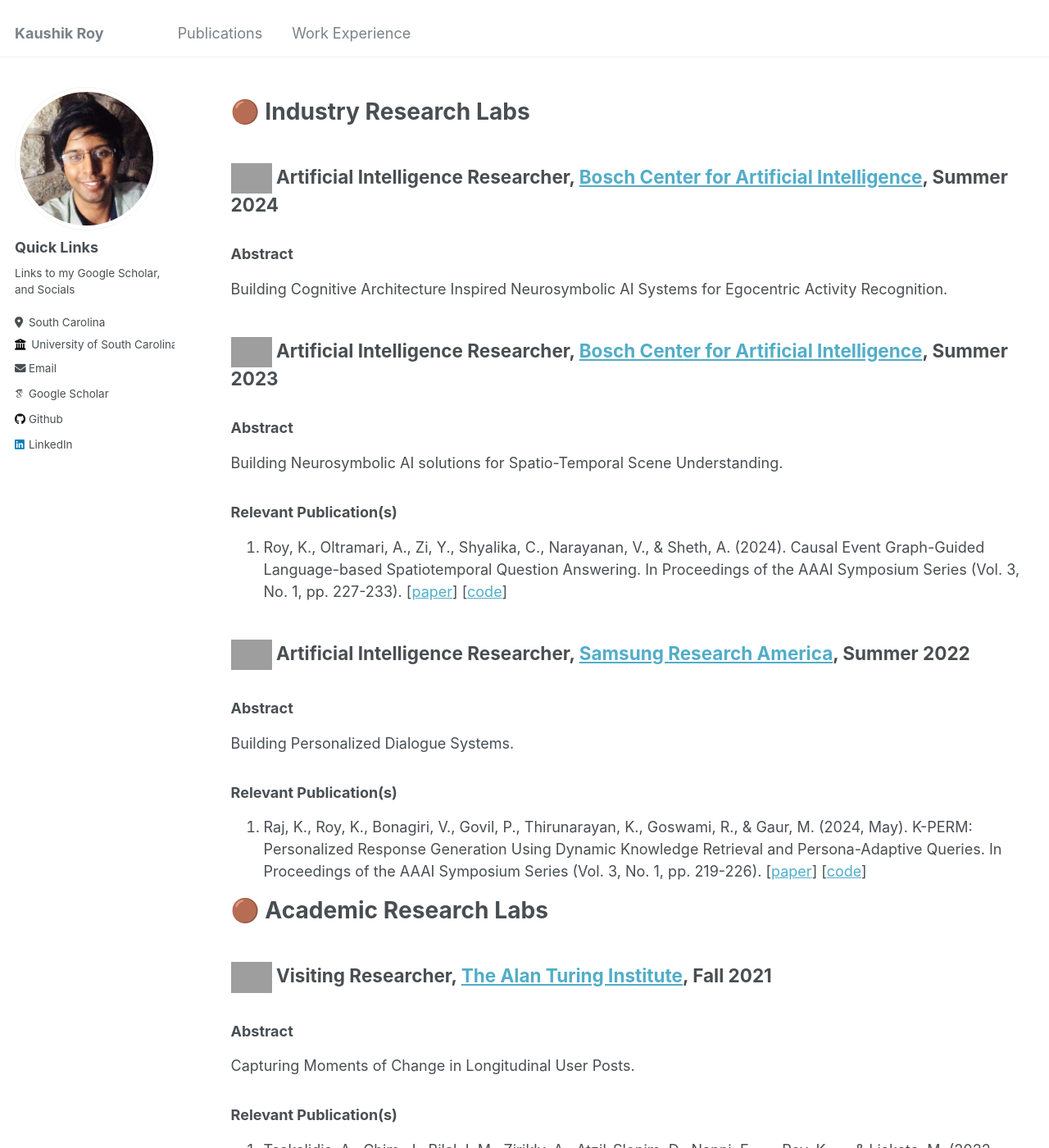
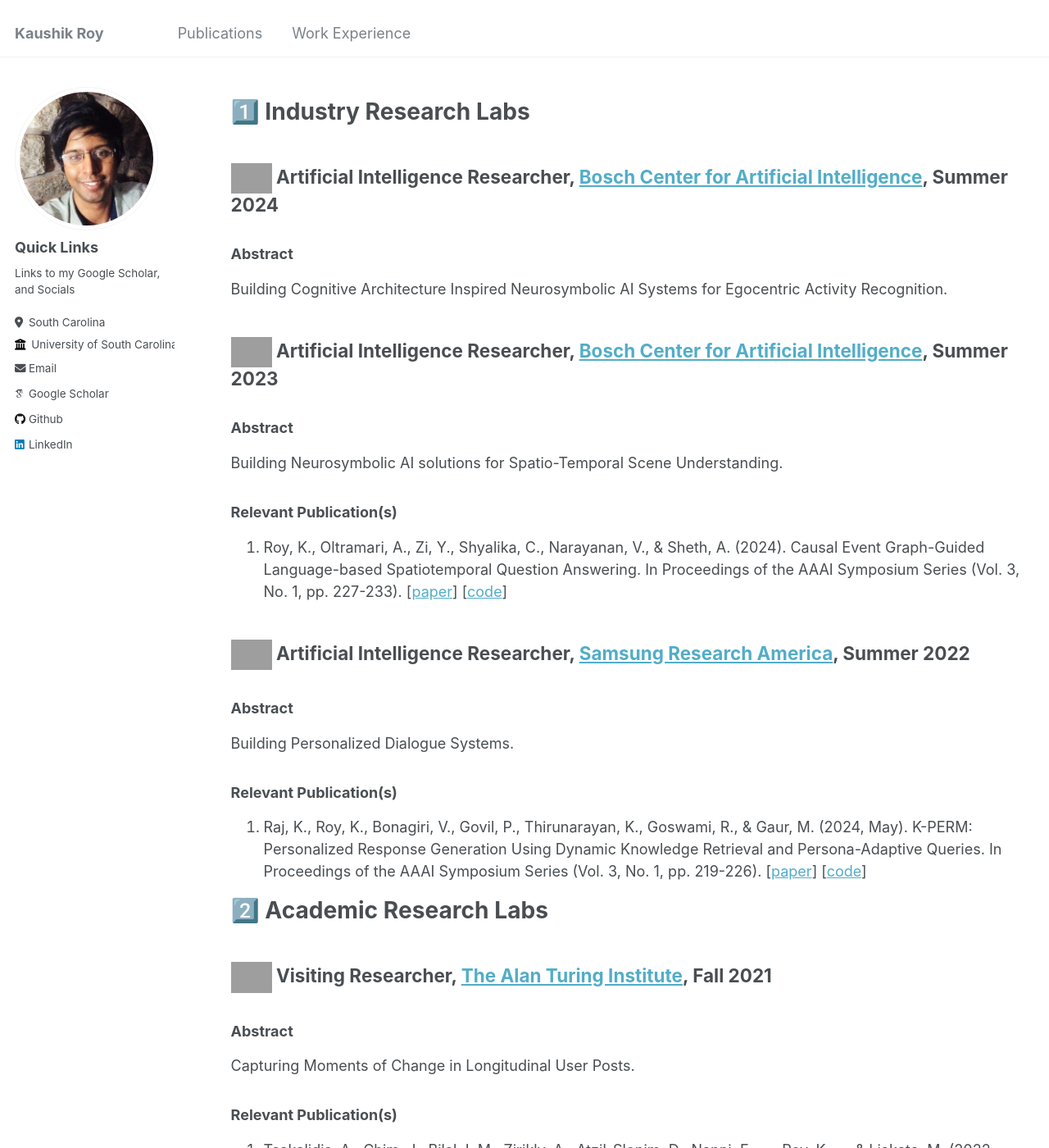
Before and after one commit to kauroy1994/home, a Jekyll site: the page built from _pages/cv.md, in a window 1280 px wide and 1400 px high. Shown: the whole window at 82% size. Built offline with Jekyll 4.4.1, drawn with Linux system fonts in a browser that asks for light colours; some web fonts are replaced; grey boxes are pictures that could not be loaded.

Commit message:
Update cv.md

```diff
--- a/_pages/cv.md
+++ b/_pages/cv.md
@@ -7,7 +7,7 @@ author_profile: true
 
 {% include base_path %}
 
-# 🟤 Industry Research Labs
+# 1️⃣ Industry Research Labs
 ## <img src="https://github.com/kauroy1994/home/assets/57400980/8891649c-c178-41b9-8182-18d9c138fc95" width="50" height="50"> Artificial Intelligence Researcher, [Bosch Center for Artificial Intelligence](https://www.bosch-ai.com/), Summer 2024
 ###  Abstract
 Building Cognitive Architecture Inspired Neurosymbolic AI Systems for Egocentric Activity Recognition.
@@ -25,7 +25,7 @@ Building Personalized Dialogue Systems.
 ### Relevant Publication(s)
 1. Raj, K., Roy, K., Bonagiri, V., Govil, P., Thirunarayan, K., Goswami, R., & Gaur, M. (2024, May). K-PERM: Personalized Response Generation Using Dynamic Knowledge Retrieval and Persona-Adaptive Queries. In Proceedings of the AAAI Symposium Series (Vol. 3, No. 1, pp. 219-226). [[paper](https://ojs.aaai.org/index.php/AAAI-SS/article/view/31203)] [[code](https://github.com/kanak8278/DialogKPERM)]
 
-# 🟤 Academic Research Labs
+# 2️⃣ Academic Research Labs
 ## <img src="https://github.com/kauroy1994/home/assets/57400980/9b93393b-d4ae-49c0-8530-38e054fc5dda" width="50" height="50"> Visiting Researcher, [The Alan Turing Institute](https://www.linkedin.com/school/the-alan-turing-institute/), Fall 2021
 ###  Abstract
 Capturing Moments of Change in Longitudinal User Posts.
```
